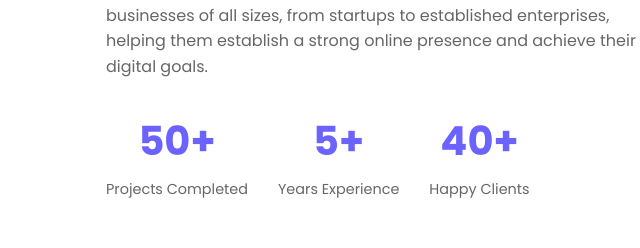
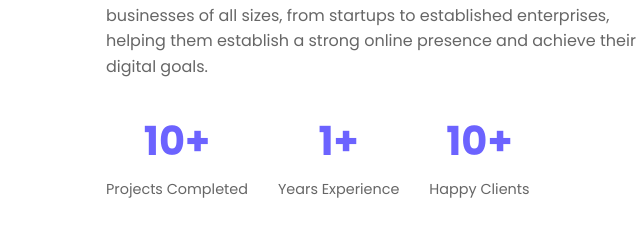
Before and after one commit to FaiqAnsari05/Faiq-Developer, a website: page about.html in a window 1280 px wide. Shown: the part 794-1042 px from the top of the page, 564-1204 px from the left. Drawn offline with Linux system fonts and the light colour scheme.

Commit message:
Update about.html

```diff
--- a/about.html
+++ b/about.html
@@ -62,15 +62,15 @@
 
                     <div class="about-stats">
                         <div class="stat">
-                            <h3>50+</h3>
+                            <h3>10+</h3>
                             <p>Projects Completed</p>
                         </div>
                         <div class="stat">
-                            <h3>5+</h3>
+                            <h3>1+</h3>
                             <p>Years Experience</p>
                         </div>
                         <div class="stat">
-                            <h3>40+</h3>
+                            <h3>10+</h3>
                             <p>Happy Clients</p>
                         </div>
                     </div>
```
